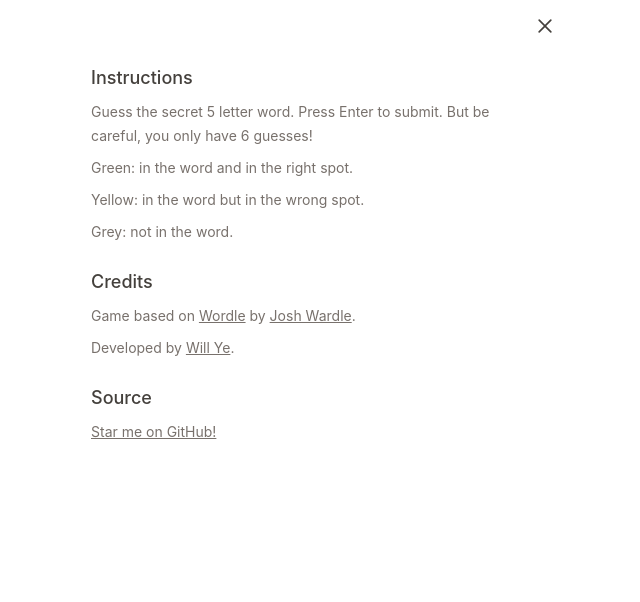
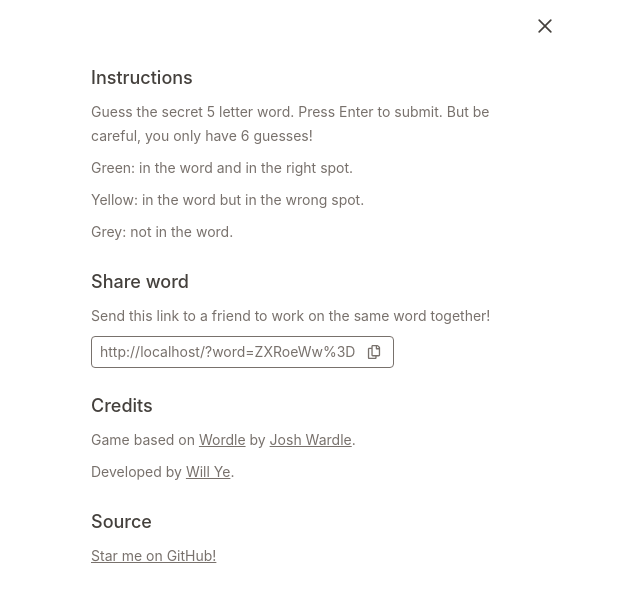
Before and after one commit to williamyeny/wrdl, a Next.js app: page / in a window 1280 px wide. Both pictures are taken after a click on the button 868 px from the left and 26 px from the top of the page. Shown: the top 602 px of the page, without its empty margins (325-965 px from the left). Built offline with nearby package versions, Linux system fonts and the light colour scheme.

Commit message:
Add share link

```diff
--- a/components/Game.tsx
+++ b/components/Game.tsx
@@ -1,8 +1,10 @@
-import { useCallback, useEffect, useState } from "react";
+import { useCallback, useContext, useEffect, useState } from "react";
 import { allWordsSet, commonWordsArray } from "../dictionary";
 import { Instructions, Credits } from "./TextContent";
 import { Keyboard } from "./Keyboard";
 import { evaluate, WordRow } from "./WordRow";
+import { useRouter } from "next/router";
+import { SolutionWordContext } from "./SolutionWordContext";
 
 export type Accuracy =
   | "right" // Right letter, right position.
@@ -14,7 +16,7 @@ const getRandomCommonWord = () =>
   commonWordsArray[Math.floor(Math.random() * commonWordsArray.length)];
 
 export const Game = () => {
-  const [solutionWord, setSolutionWord] = useState(getRandomCommonWord());
+  const { solutionWord, setSolutionWord } = useContext(SolutionWordContext);
   const [guesses, setGuesses] = useState<string[]>([]);
   const [currentGuess, setCurrentGuess] = useState<string>("");
   const [guessedLetters, setGuessedLetters] = useState<
@@ -23,6 +25,25 @@ export const Game = () => {
   const [gameState, setGameState] = useState<"playing" | "win" | "lose">(
     "playing"
   );
+
+  // Get word from query params, if exists.
+  const router = useRouter();
+  useEffect(() => {
+    // Init solution word.
+    if (!solutionWord && router.isReady) {
+      const { query } = router;
+      if (typeof query.word === "string") {
+        setSolutionWord(
+          decodeURIComponent(Buffer.from(query.word, "base64").toString())
+        );
+        router.replace("/", undefined, { shallow: true });
+        return;
+      }
+
+      // If word query param not passed in, get random word.
+      setSolutionWord(getRandomCommonWord());
+    }
+  }, [router, setSolutionWord, solutionWord]);
 
   const addLetter = useCallback(
     (letter: string) => {
@@ -122,14 +143,10 @@ export const Game = () => {
     <div>
       <div className="flex flex-col gap-1 mt-1 w-[calc(320px+1rem)] mx-auto">
         {guesses.map((guess, i) => (
-          <WordRow guessWord={guess} key={i} solutionWord={solutionWord} />
+          <WordRow guessWord={guess} key={i} />
         ))}
         {gameState === "playing" ? (
-          <WordRow
-            guessWord={currentGuess}
-            solutionWord={solutionWord}
-            isInput
-          />
+          <WordRow guessWord={currentGuess} isInput />
         ) : (
           <div className="flex mt-2 justify-between">
             <div className="font-medium">
--- a/components/InfoPage.tsx
+++ b/components/InfoPage.tsx
@@ -1,10 +1,74 @@
+import { useContext, useEffect, useState } from "react";
+import { SolutionWordContext } from "./SolutionWordContext";
 import { Credits, Instructions } from "./TextContent";
+
+const CheckSvg = () => (
+  <svg
+    aria-hidden
+    xmlns="http://www.w3.org/2000/svg"
+    width="14px"
+    height="14px"
+    viewBox="0 0 78.369 78.369"
+  >
+    <path d="M78.049,19.015L29.458,67.606c-0.428,0.428-1.121,0.428-1.548,0L0.32,40.015c-0.427-0.426-0.427-1.119,0-1.547l6.704-6.704   c0.428-0.427,1.121-0.427,1.548,0l20.113,20.112l41.113-41.113c0.429-0.427,1.12-0.427,1.548,0l6.703,6.704   C78.477,17.894,78.477,18.586,78.049,19.015z" />
+  </svg>
+);
+
+const CopySvg = () => (
+  <svg
+    width="14px"
+    height="14px"
+    aria-hidden
+    xmlns="http://www.w3.org/2000/svg"
+    viewBox="0 0 448 512"
+  >
+    <path
+      fill="currentColor"
+      d="M433.941 65.941l-51.882-51.882A48 48 0 0 0 348.118 0H176c-26.51 0-48 21.49-48 48v48H48c-26.51 0-48 21.49-48 48v320c0 26.51 21.49 48 48 48h224c26.51 0 48-21.49 48-48v-48h80c26.51 0 48-21.49 48-48V99.882a48 48 0 0 0-14.059-33.941zM266 464H54a6 6 0 0 1-6-6V150a6 6 0 0 1 6-6h74v224c0 26.51 21.49 48 48 48h96v42a6 6 0 0 1-6 6zm128-96H182a6 6 0 0 1-6-6V54a6 6 0 0 1 6-6h106v88c0 13.255 10.745 24 24 24h88v202a6 6 0 0 1-6 6zm6-256h-64V48h9.632c1.591 0 3.117.632 4.243 1.757l48.368 48.368a6 6 0 0 1 1.757 4.243V112z"
+    ></path>
+  </svg>
+);
+
+const CopyLink = () => {
+  const { solutionWord } = useContext(SolutionWordContext);
+  const link = `${window.location.href}?word=${encodeURIComponent(
+    Buffer.from(solutionWord).toString("base64")
+  )}`;
+
+  const [recentlyCopied, setRecentlyCopied] = useState(false);
+
+  // Reset check icon to copy icon after 1s.
+  useEffect(() => {
+    if (recentlyCopied) {
+      const timeout = setTimeout(() => {
+        setRecentlyCopied(false);
+      }, 1000);
+      return () => clearTimeout(timeout);
+    }
+  }, [recentlyCopied]);
+
+  return (
+    <div className="inline-flex items-center gap-2 text-sm rounded border border-stone-500 px-2 py-1 text-stone-500 max-w-full">
+      <div className="whitespace-nowrap overflow-auto">{link}</div>
+      <button
+        onClick={() => {
+          navigator.clipboard.writeText(link);
+          setRecentlyCopied(true);
+        }}
+        className="hover:text-black p-1"
+        aria-label="Copy link"
+      >
+        {!recentlyCopied ? <CopySvg /> : <CheckSvg />}
+      </button>
+    </div>
+  );
+};
 
 export const InfoPage = ({ onClose }: { onClose: () => void }) => (
   <div className="fixed w-screen h-screen bg-white top-0 left-0 z-10">
-    <div className="max-w-lg mx-auto relative p-8 text-stone-700">
+    <div className="max-w-lg mx-auto relative p-8">
       <button
-        className="absolute text-stone-700 right-0 top-2 p-2 right-2"
+        className="absolute text-stone-700 top-2 p-2 right-2"
         onClick={onClose}
       >
         <svg
@@ -20,6 +84,11 @@ export const InfoPage = ({ onClose }: { onClose: () => void }) => (
       <div className="flex flex-col gap-2 mt-8">
         <h1>Instructions</h1>
         <Instructions />
+        <h1 className="mt-4">Share word</h1>
+        <p>Send this link to a friend to work on the same word together!</p>
+        <div>
+          <CopyLink />
+        </div>
         <h1 className="mt-4">Credits</h1>
         <Credits />
         <h1 className="mt-4">Source</h1>
--- /dev/null
+++ b/components/SolutionWordContext.tsx
@@ -0,0 +1,16 @@
+import { createContext, ReactNode, useState } from "react";
+
+export const SolutionWordContext = createContext({
+  solutionWord: "",
+  setSolutionWord: (_: string) => {},
+});
+
+export const SolutionWordProvider = ({ children }: { children: ReactNode }) => {
+  const [solutionWord, setSolutionWord] = useState("");
+
+  return (
+    <SolutionWordContext.Provider value={{ solutionWord, setSolutionWord }}>
+      {children}
+    </SolutionWordContext.Provider>
+  );
+};
--- a/components/WordRow.tsx
+++ b/components/WordRow.tsx
@@ -1,4 +1,6 @@
+import { useContext } from "react";
 import { Accuracy } from "./Game";
+import { SolutionWordContext } from "./SolutionWordContext";
 
 export const evaluate = (
   guessWord: string,
@@ -70,13 +72,12 @@ const Letter = ({ accuracy, value }: { accuracy: Accuracy; value: string }) => (
 
 export const WordRow = ({
   guessWord,
-  solutionWord,
   isInput = false,
 }: {
   guessWord: string;
-  solutionWord: string;
   isInput?: boolean; // Allows for incomplete word.
 }) => {
+  const { solutionWord } = useContext(SolutionWordContext);
   const accuracies = !isInput
     ? evaluate(guessWord, solutionWord)
     : new Array(guessWord.length).fill("unknown");
--- a/pages/index.tsx
+++ b/pages/index.tsx
@@ -2,6 +2,7 @@ import type { NextPage } from "next";
 import Head from "next/head";
 import { Game } from "../components/Game";
 import { Nav } from "../components/Nav";
+import { SolutionWordProvider } from "../components/SolutionWordContext";
 
 const Home: NextPage = () => {
   return (
@@ -13,8 +14,10 @@ const Home: NextPage = () => {
         <meta name="viewport" content="width=device-width, initial-scale=1" />
       </Head>
       <main className="mx-auto max-w-lg">
-        <Nav />
-        <Game />
+        <SolutionWordProvider>
+          <Nav />
+          <Game />
+        </SolutionWordProvider>
       </main>
     </div>
   );
```
Also changed, not shown: 2 other files (tests, documents, lock files or other folders).
